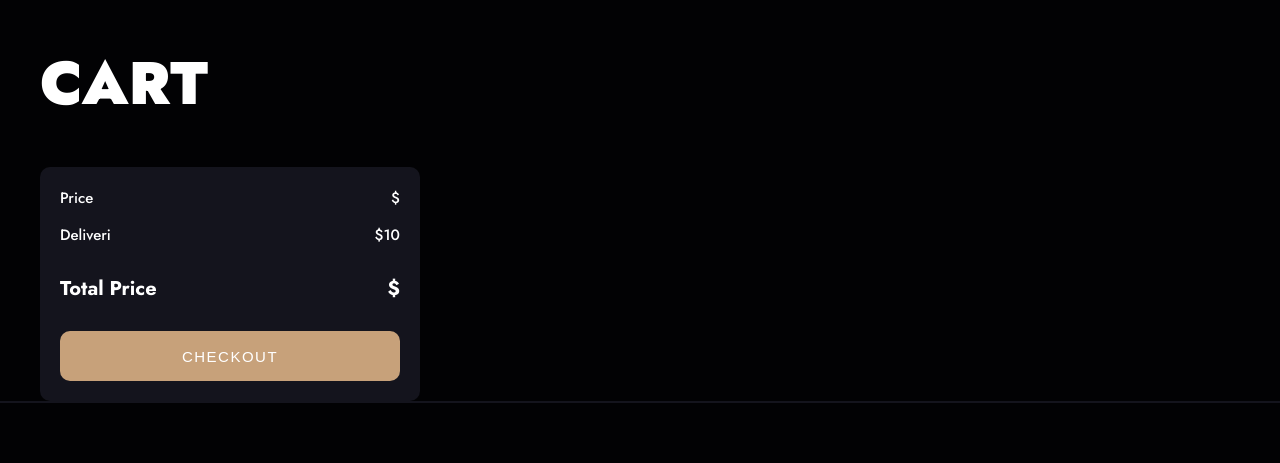
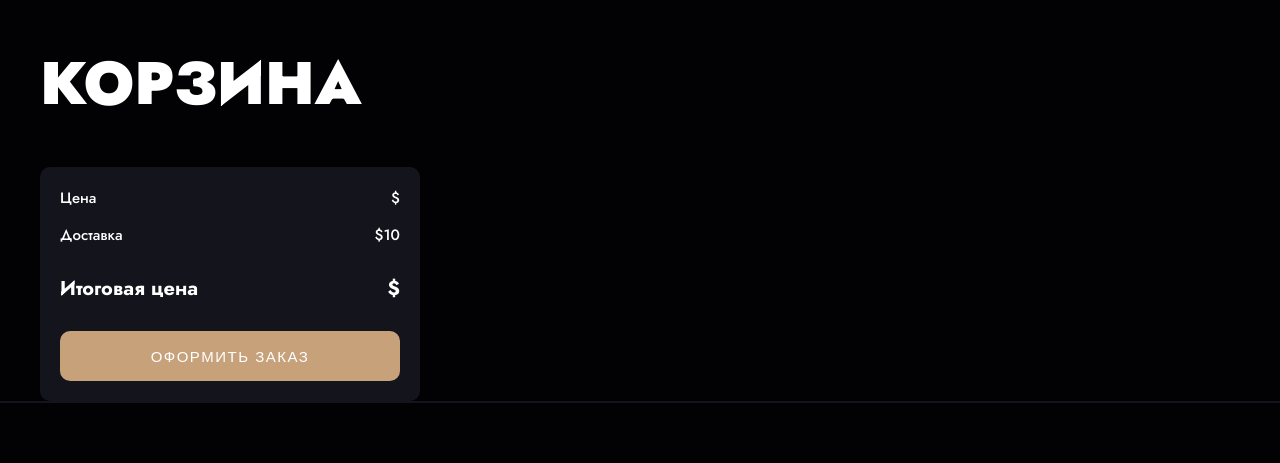
Before and after one commit to AffectVladislav/drinks_store, a Django app: page /cart/ in a window 1280 px wide. Shown: the part 122-585 px from the top of the page. Run offline with Django 5.2, Linux system fonts and the light colour scheme.

Commit message:
TIK-18: Cart правки

```diff
--- a/store/cart/templates/cart/detail.html
+++ b/store/cart/templates/cart/detail.html
@@ -9,7 +9,7 @@
 <div class="checkout">
     <div class="container">
         <div class="cart__shopping">
-            <h1>cart</h1>
+            <h1>Корзина</h1>
             <div class="checkout__wrapper">
                 {% for item in cart %}
                     {% with product=item.product %}
@@ -46,19 +46,19 @@
                     <div class="block__info-bay">
                         <div class="checkout__price">
                             <div class="checkout__total-row">
-                                <div class="title">Price</div>
+                                <div class="title">Цена</div>
                                 <div class="count">${{ item.price }}</div>
                             </div>
                             <div class="checkout__total-row">
-                                <div class="title">Deliveri</div>
+                                <div class="title">Доставка</div>
                                 <div class="count">$10</div>
                             </div>
                             <div class="total__price">
-                                <div class="title">Total Price</div>
+                                <div class="title">Итоговая цена</div>
                                 <div class="count">${{ item.total_price }}</div>
                             </div>
                         </div>
-                        <button class="btn btn-main btn-full" type="submit" >checkout</button>
+                        <button class="btn btn-main btn-full" type="submit" >Оформить заказ</button>
                     </div>
                 </div>
             </div>
--- a/store/cart/views.py
+++ b/store/cart/views.py
@@ -30,7 +30,5 @@
 def cart_detail(request):
     cart = Cart(request)
     for item in cart:
-        item['update_quantity_form'] = CartAddProductForm(initial={
-                            'quantity': item['quantity'],
-                            'override': True})
+        item['update_quantity_form'] = CartAddProductForm(initial={'quantity': item['quantity'], 'override': True})
     return render(request, 'cart/detail.html', {'cart': cart})
```
